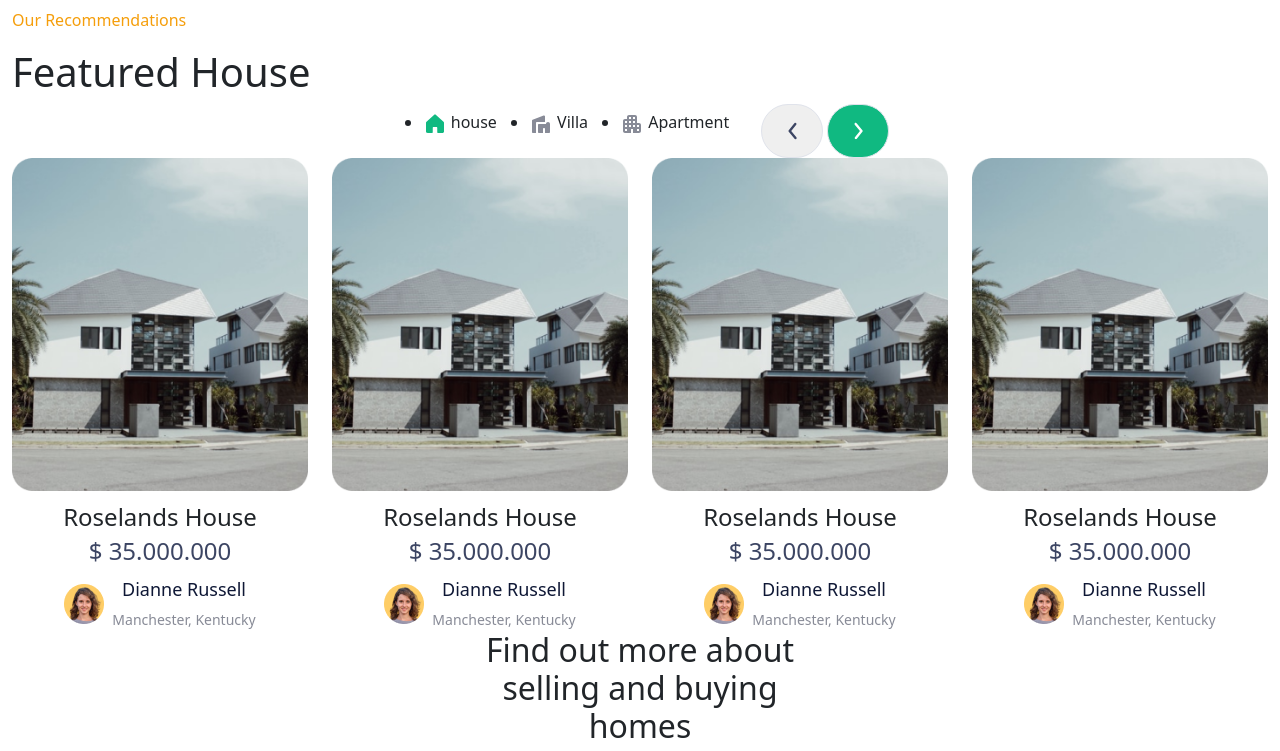
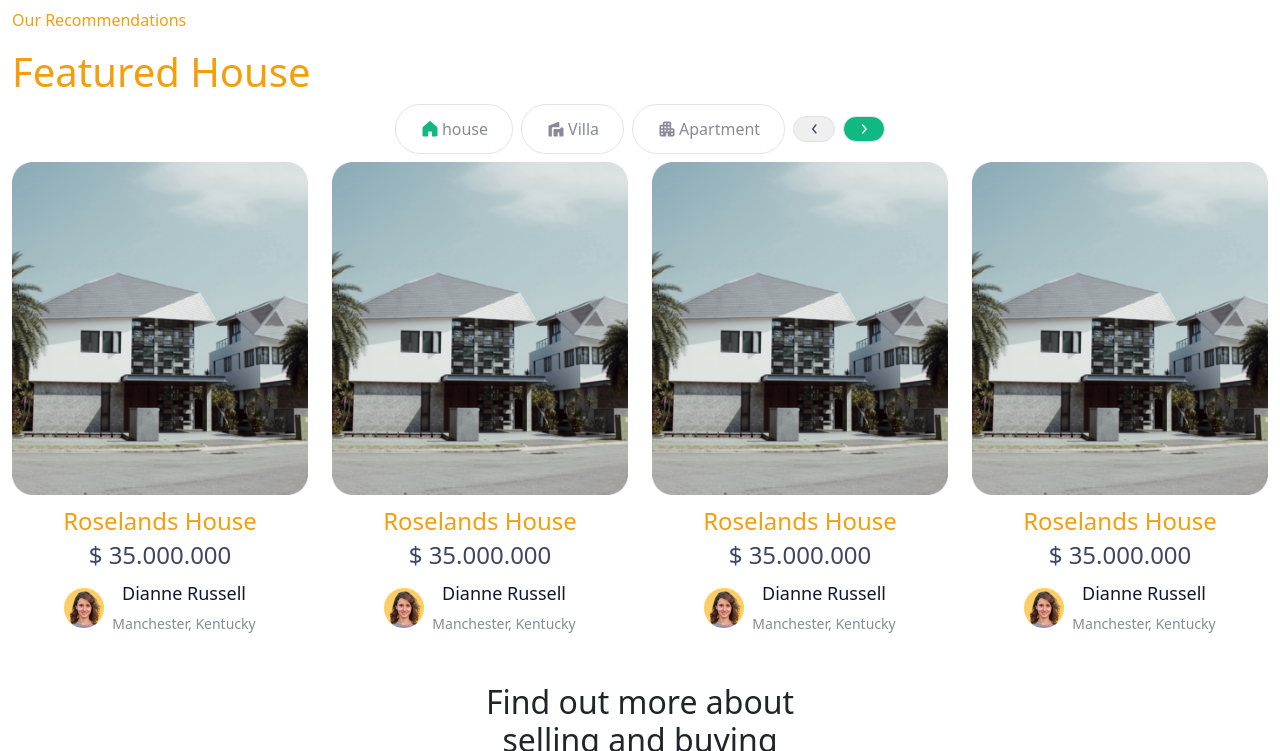
Before and after one commit to seifwalid/houters, a plain HTML site: page index.html in a window 1280 px wide. Shown: the part 840-1591 px from the top of the page. Drawn offline with Linux system fonts and the light colour scheme; a script that the page names is missing.

Commit message:
Fixed more issues

```diff
--- a/css/styles.css
+++ b/css/styles.css
@@ -26,10 +26,6 @@
     text-align: left;
     text-transform: capitalize;
     width: 75%;
-}
-
-.navbar-buttons-container {
-    width: 40%;
 }
 
 .nav-item {
@@ -67,10 +63,6 @@
 
 .item {
     min-height: 100px;
-}
-
-.findoutHeader {
-    width: 30%;
 }
 
 .avatarImage {
@@ -131,36 +123,38 @@
     background-repeat: no-repeat;
 }
 
-.row-cursol p {
+.row-carousel p {
     color: #f59e0b;
 }
 
-.row-cursol .rec {
+.row-carousel .rec {
     color: #f59e0b;
 }
 
-.row-cursol .ul {
+.row-carousel ul {
     list-style: none;
+    padding-left: 0;
 }
 
-.row-cursol li {
+.row-carousel li {
     display: flex;
     padding: 12px 24px;
     align-items: center;
-    gap: 8px;
+    margin-left: 0;
+    gap: 2px;
     border-radius: 32px;
     border: 1px solid #e0e3eb;
     color: #888b97;
 }
 
 li svg {
-    width: 24px;
-    height: 24px;
+    width: 20px;
+    height: 20px;
 }
 
-.ms-4 button {
+.row-nav button {
     display: inline-flex;
-    padding: 12px 16px;
+    padding: 4px 12px;
     align-items: center;
     gap: 4px;
     border-radius: 32px;
@@ -168,12 +162,12 @@ li svg {
     height: fit-content;
 }
 
-.ms-4 button svg {
-    width: 28px;
-    height: 28px;
+.row-nav button svg {
+    width: 16px;
+    height: 16px;
 }
 
-.ms-4 button:last-child {
+.row-nav button:last-child {
     background-color: #10b981;
     color: white;
 }
@@ -233,7 +227,11 @@ li svg {
 }
 
 .intro {
+    padding-top: 100px;
+}
 
+.articles-section img {
+    width: 100%;
 }
 
 @media screen and (min-width: 576px) {
@@ -245,6 +243,10 @@ li svg {
 }
 
 @media screen and (min-width: 992px) {
+    .intro {
+        padding-top: 20px;
+    }
+
     .vh-lg-100 {
         height: 100vh !important;
     }
--- a/index.html
+++ b/index.html
@@ -157,8 +157,8 @@
   <p class="text-start" style="color: #f59e0b">Our Recommendations</p>
   <h1 class="text-start rec">Featured House</h1>
 
-  <div class="d-flex justify-content-center align-items-center w-auto">
-    <ul class="d-flex">
+  <div class="d-flex justify-content-center align-items-center w-auto mb-2 flex-wrap">
+    <ul class="d-flex align-items-center mb-0">
       <li onClick="handleHome()">
         <svg xmlns="http://www.w3.org/2000/svg" width="24" height="24" viewBox="0 0 24 24" fill="none">
           <path
@@ -167,7 +167,7 @@
         </svg>
         house
       </li>
-      <li onClick="handleVilla()" style="margin-left: 32px;">
+      <li onClick="handleVilla()">
         <svg xmlns="http://www.w3.org/2000/svg" width="24" height="24" viewBox="0 0 24 24" fill="none">
           <path
                   d="M7 20.9999H4C3.45 20.9999 3 20.5499 3 19.9999V8.68994C3 8.26994 3.25 7.89994 3.64 7.74994L14.64 3.51994C14.7921 3.46126 14.9561 3.44064 15.118 3.45986C15.2798 3.47909 15.4345 3.53758 15.5686 3.63025C15.7027 3.72292 15.8121 3.84696 15.8873 3.99156C15.9624 4.13617 16.0012 4.29696 16 4.45994V9.99994H8C7.45 9.99994 7 10.4499 7 10.9999V20.9999ZM17 11.9999H10C9.45 11.9999 9 12.4499 9 12.9999V19.9999C9 20.5499 9.45 20.9999 10 20.9999H14V16.9999C14 16.4499 14.45 15.9999 15 15.9999C15.55 15.9999 16 16.4499 16 16.9999V20.9999H20C20.55 20.9999 21 20.5499 21 19.9999V11.9999C21 10.8999 20.1 9.99994 19 9.99994C17.9 9.99994 17 10.8999 17 11.9999Z"
@@ -175,7 +175,7 @@
         </svg>
         Villa
       </li>
-      <li onClick="handleApartment()" style="margin-left: 32px;">
+      <li onClick="handleApartment()">
         <svg xmlns="http://www.w3.org/2000/svg" width="24" height="24" viewBox="0 0 24 24" fill="none">
           <path
                   d="M17 11V5C17 3.9 16.1 3 15 3H9C7.9 3 7 3.9 7 5V7H5C3.9 7 3 7.9 3 9V19C3 20.1 3.9 21 5 21H11V17H13V21H19C20.1 21 21 20.1 21 19V13C21 11.9 20.1 11 19 11H17ZM7 19H5V17H7V19ZM7 15H5V13H7V15ZM7 11H5V9H7V11ZM11 15H9V13H11V15ZM11 11H9V9H11V11ZM11 7H9V5H11V7ZM15 15H13V13H15V15ZM15 11H13V9H15V11ZM15 7H13V5H15V7ZM19 19H17V17H19V19ZM19 15H17V13H19V15Z"
@@ -184,7 +184,7 @@
         Apartment
       </li>
     </ul>
-    <div class="ms-4">
+    <div class="row-nav d-flex align-items-center">
       <button>
         <svg xmlns="http://www.w3.org/2000/svg" width="28" height="28" viewBox="0 0 28 28" fill="none">
           <path
@@ -202,7 +202,7 @@
     </div>
   </div>
 
-  <div class="row align-content-center gy-4">
+  <div class="row align-content-center justify-content-center gy-4">
     <div id="prop1" class="col-sm-6 col-md-4 col-lg-3">
       <img class="w-100" src="assets/images/house1.png" alt="/"/>
       <p style="font-size: 24px; font-weight: 500">Roselands House</p>
@@ -266,8 +266,8 @@
   </div>
 </div>
 <!-- section 4 ****************************************** -->
-<section class="">
-  <div class="title-crown mx-auto findoutHeader">
+<section class="my-5">
+  <div class="title-crown mx-auto col-8 col-sm-6 col-md-4 col-lg-3">
     <h2 class="text-center">
       Find out more about selling and buying homes
     </h2>
@@ -277,45 +277,97 @@
   </div>
 </section>
 
-<div class="container text-center">
+<!------ ARTICLES SECTION ----->
+<section class="articles-section container text-center">
   <div class="row">
-    <div class=" text-center row col-lg align-items-center justify-content-center" style="gap:2rem">
+    <div class=" text-center row col-lg align-items-center justify-content-center mb-md-5" style="gap:2rem">
       <div class="row" style="gap: 1rem">
-        <div class="col-4" style="padding: 0"><img src="./assets/images/first_card_image.png" alt="first_card_image"></div>
+        <div class="col-4" style="padding: 0">
+          <img src="./assets/images/first_card_image.png" alt="first_card_image">
+        </div>
         <div class="col-8 row align-items-center justify-content-center">
-          <div class="row align-items-center gap-3"><img src="assets/images/girl_in_card.png" alt="girl" style="width: 2rem;object-fit: contain;padding: 0">Dianne Russell</div>
-          <div class="row"  style="text-align: left;font-weight: 500;padding-right: 3rem; font-size: 18px">The things we need to check when we want to buy a house</div>
-          <div class="row gap-3"><img src="assets/images/ic_round-access-time.svg" alt="clock" style="width: 1.5rem;object-fit: contain;padding: 0">4 min read | 25 Apr 2021 </div>
+          <div class="row align-items-center gap-3">
+            <img src="assets/images/girl_in_card.png" alt="girl"
+                 style="width: 2rem;object-fit: contain;padding: 0">
+            Dianne Russell
+          </div>
+          <div class="row" style="text-align: left;font-weight: 500;padding-right: 3rem; font-size: 18px">
+            The things we need to check when we want to buy a house
+          </div>
+          <div class="row gap-3">
+            <img src="assets/images/ic_round-access-time.svg" alt="clock"
+                 style="width: 1.5rem;object-fit: contain;padding: 0">
+            4 min read | 25 Apr 2021
+          </div>
         </div>
       </div>
       <div class="row" style="gap: 1rem">
-        <div class="col-4" style="padding: 0"><img src="./assets/images/Rectangle%2022%20(1).png" alt="first_card_image"></div>
+        <div class="col-4" style="padding: 0">
+          <img src="./assets/images/Rectangle%2022%20(1).png"
+               alt="first_card_image"></div>
         <div class="col-8 row align-items-center justify-content-center">
-          <div class="row align-items-center gap-3"><img src="assets/images/girl_in_card.png" alt="girl" style="width: 2rem;object-fit: contain;padding: 0">Courtney Henry</div>
-          <div class="row" style="text-align: left;font-weight: 500;padding-right: 3rem; font-size: 18px">7 Ways to distinguish the quality of the house we want to buy</div>
-          <div class="row gap-3"><img src="assets/images/ic_round-access-time.svg" alt="clock" style="width: 1.5rem;object-fit: contain;padding: 0">6 min read | 24 Apr 2021 </div>
+          <div class="row align-items-center gap-3">
+            <img src="assets/images/girl_in_card.png" alt="girl"
+                 style="width: 2rem;object-fit: contain;padding: 0">
+            Courtney Henry
+          </div>
+          <div class="row" style="text-align: left;font-weight: 500;padding-right: 3rem; font-size: 18px">
+            7 Ways to distinguish the quality of the house we want to buy
+          </div>
+          <div class="row gap-3">
+            <img src="assets/images/ic_round-access-time.svg" alt="clock"
+                 style="width: 1.5rem;object-fit: contain;padding: 0">
+            6 min read | 24 Apr 2021
+          </div>
         </div>
       </div>
       <div class="row" style="gap: 1rem">
-        <div class="col-4" style="padding: 0"><img src="./assets/images/Rectangle%2022%20(2).png" alt="first_card_image"></div>
+        <div class="col-4" style="padding: 0">
+          <img src="./assets/images/Rectangle%2022%20(2).png"
+               alt="first_card_image"></div>
         <div class="col-8 row align-items-center justify-content-center">
-          <div class="row align-items-center gap-3"><img src="assets/images/girl_in_card.png" alt="girl" style="width: 2rem;object-fit: contain;padding: 0">Darlene Robertson</div>
-          <div class="row" style="text-align: left;font-weight: 500;padding-right: 3rem; font-size: 18px">The best way to know the quality of the house we want to buy</div>
-          <div class="row gap-3"><img src="assets/images/ic_round-access-time.svg" alt="clock" style="width: 1.5rem;object-fit: contain;padding: 0" >4 min read | 25 Apr 2021 </div>
+          <div class="row align-items-center gap-3">
+            <img src="assets/images/girl_in_card.png" alt="girl"
+                 style="width: 2rem;object-fit: contain;padding: 0">Darlene
+            Robertson
+          </div>
+          <div class="row" style="text-align: left;font-weight: 500;padding-right: 3rem; font-size: 18px">The best way
+            to know the quality of the house we want to buy
+          </div>
+          <div class="row gap-3">
+            <img src="assets/images/ic_round-access-time.svg" alt="clock"
+                 style="width: 1.5rem;object-fit: contain;padding: 0">4 min read | 25 Apr 2021
+          </div>
         </div>
       </div>
     </div>
-    <div class="col-lg row gap-4" >
-      <div class="row"><img src="./assets/images/Rectangle%2023.png" alt="image" /> </div>
+    <div class="col-lg row gap-4">
+      <div class="row">
+        <img src="./assets/images/Rectangle%2023.png" alt="image"/></div>
       <div class="row px-4">
-        <div class="row"><div class="row align-items-center gap-3"><img src="assets/images/girl_in_card.png" alt="girl" style="width: 2rem;object-fit: contain;padding: 0">Cameron Williamson</div></div>
-        <div class="row" style="font-size:24px;font-weight: 500;text-transform: capitalize;">12 Things to know before buying a house</div>
-        <div class="row" style="font-size: 14px;text-align: left;font-weight: 400">Want to buy a house but are unsure about what we should know, here I will try to explain what we should know and check when we want to buy a house</div>
-        <div class="row gap-3" style="align-items: center;font-size: 14px"><img src="assets/images/ic_round-access-time.svg" alt="clock" style="width: 1.5rem;object-fit: contain;padding: 0" >4 min read | 25 Apr 2021 </div>
+        <div class="row">
+          <div class="row align-items-center gap-3">
+            <img src="assets/images/girl_in_card.png" alt="girl"
+                 style="width: 2rem;object-fit: contain;padding: 0">
+            Cameron Williamson
+          </div>
+        </div>
+        <div class="row" style="font-size:24px;font-weight: 500;text-transform: capitalize;">
+          12 Things to know before buying a house
+        </div>
+        <div class="row" style="font-size: 14px;text-align: left;font-weight: 400">
+          Want to buy a house but are unsure about what we should know, here I will
+          try to explain what we should know and check when we want to buy a house
+        </div>
+        <div class="row gap-3" style="align-items: center;font-size: 14px">
+          <img src="assets/images/ic_round-access-time.svg" alt="clock"
+               style="width: 1.5rem;object-fit: contain;padding: 0">
+          4 min read | 25 Apr 2021
+        </div>
       </div>
     </div>
   </div>
-</div>
+</section>
 
 <!--    <div class="row justify-content-center container">-->
 <!--      <div class="col-md-6 col-sm-12">-->
```
